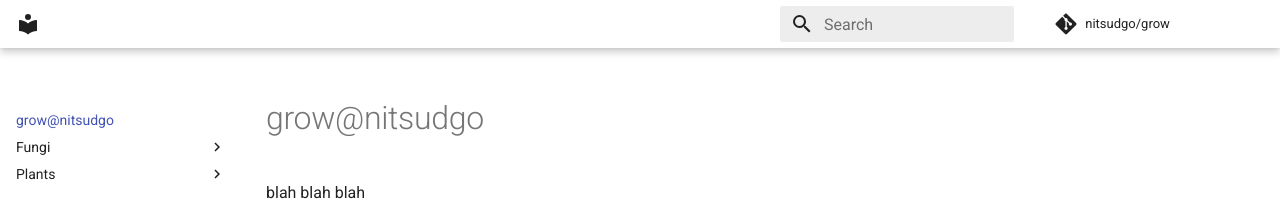
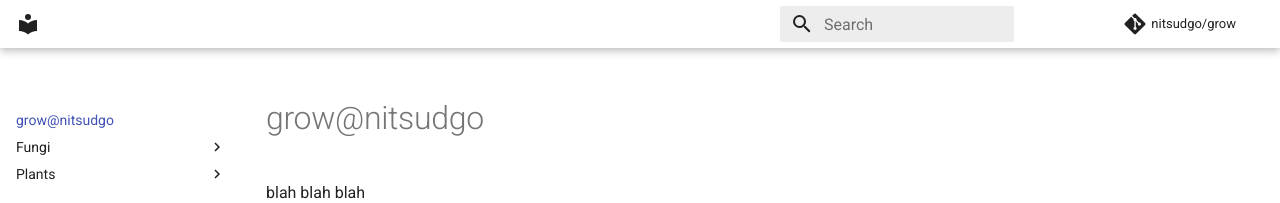
Before and after one commit to nitsudgo/grow, an MkDocs documentation site: the page built from docs/index.md, in a window 1280 px wide. Shown: the top 203 px of the page. Built offline with MkDocs 1.6.1 and Material for MkDocs 9.7.7, drawn with Linux system fonts in a browser that asks for light colours; comment, search, counter and statistics services are not loaded.

Commit message:
swap media query rules

```diff
--- a/docs/stylesheets/styles.css
+++ b/docs/stylesheets/styles.css
@@ -8,13 +8,13 @@
 
 @media screen and (max-width: 76.1875em) {
     .md-source {
-        display: flex;
-        align-items: center;
-        justify-content: end;
-        margin-right: 2rem;
+        display: block;
     }
 }
 
 .md-source {
-    display: block;
+    display: flex;
+    align-items: center;
+    justify-content: end;
+    margin-right: 2rem;
 }
```
